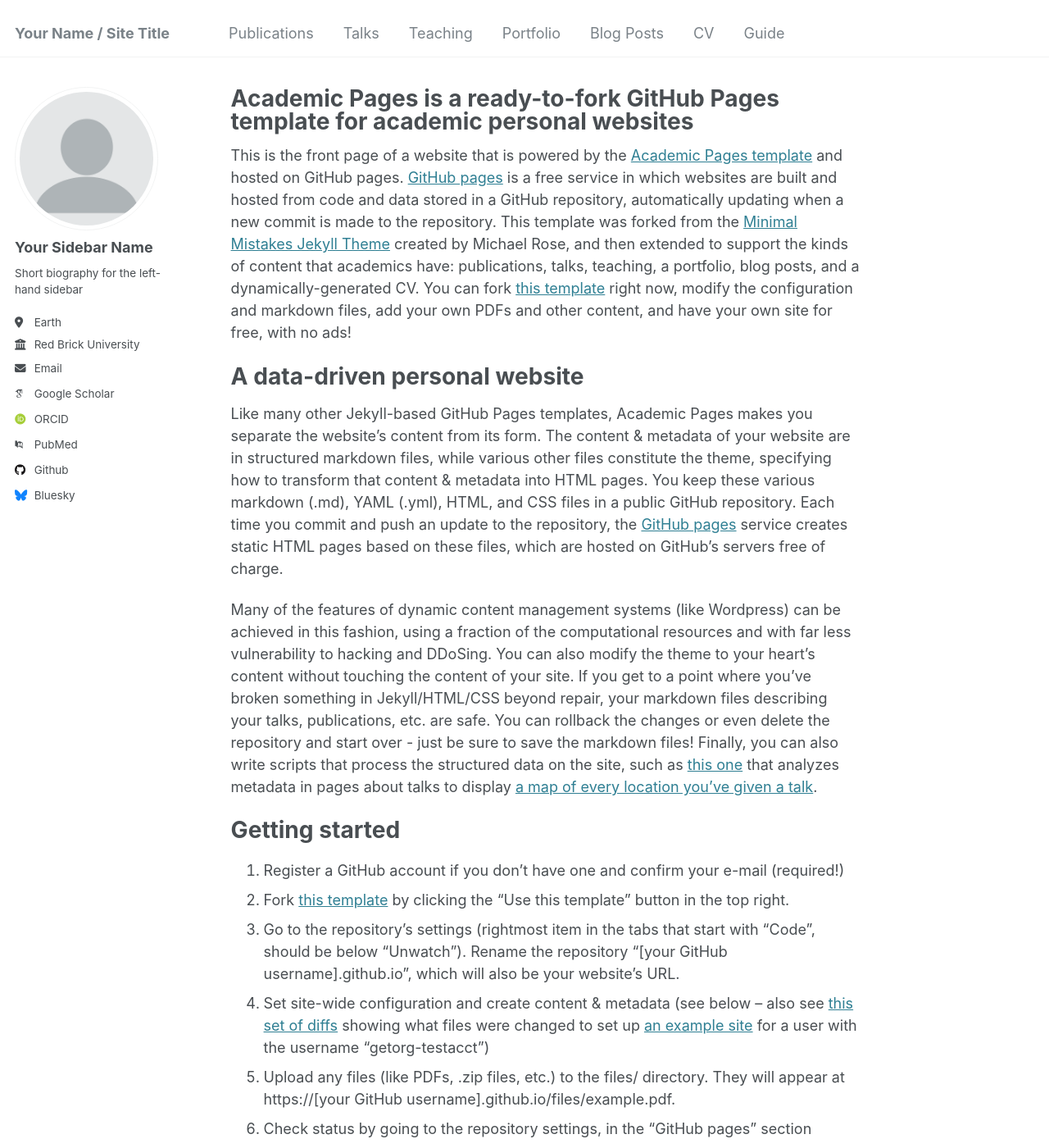
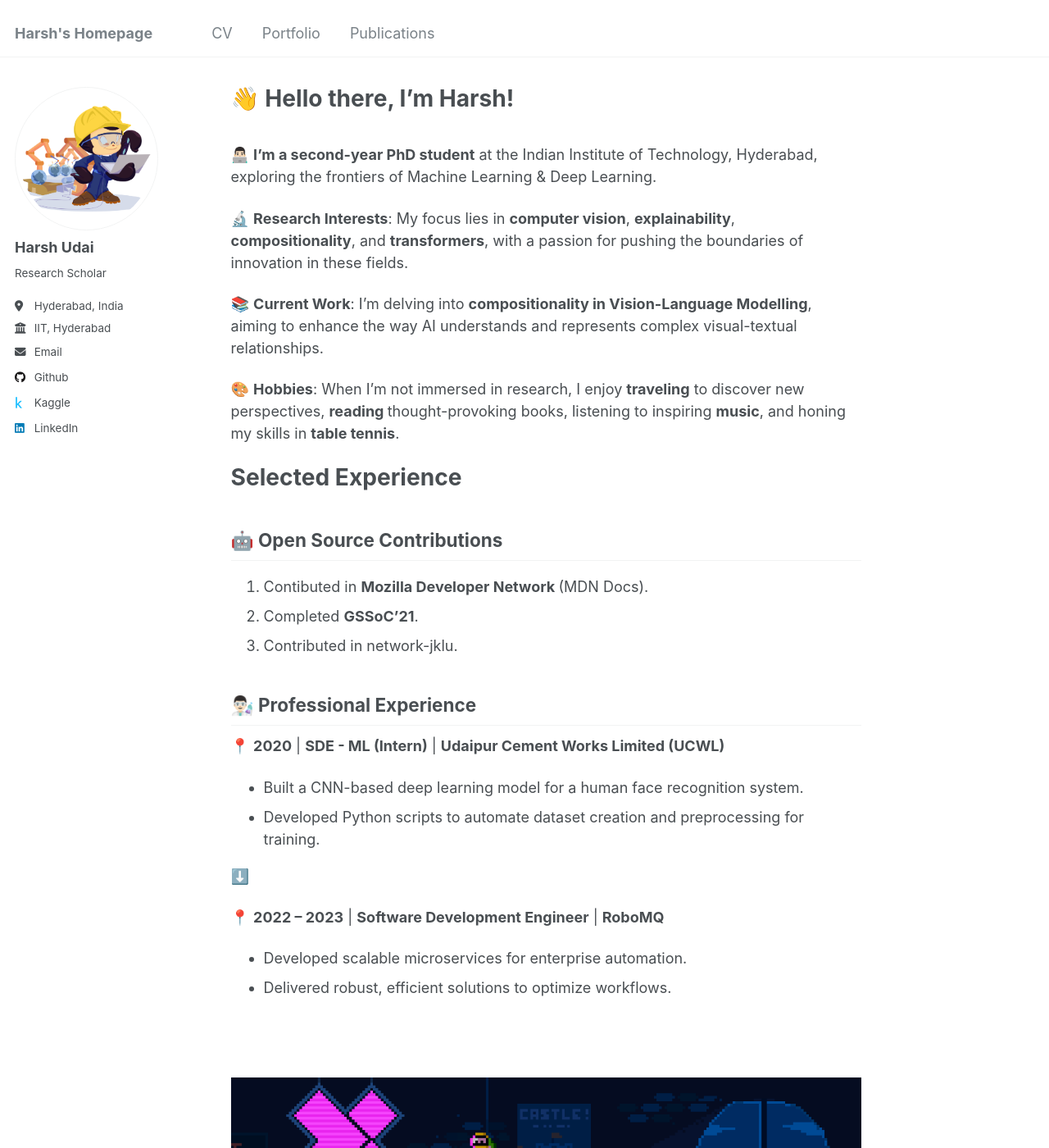
Before and after one commit to Harsh-Udai/Harsh_Udai, a Jekyll site: the page built from _pages/about.md, in a window 1280 px wide and 1400 px high. Shown: the whole window at 82% size. Built offline with Jekyll 4.4.1, drawn with Linux system fonts in a browser that asks for light colours; some web fonts are replaced; some of the changed text lies outside the part shown.

Commit message:
Basic website

```diff
--- a/_config.yml
+++ b/_config.yml
@@ -8,35 +8,35 @@
 
 # Basic Site Settings
 locale                   : "en-US"
-title                    : "Your Name / Site Title"
+title                    : "Harsh's Homepage"
 title_separator          : "-"
 name                     : &name "Your Name"
 description              : &description "personal description"
-url                      : https://academicpages.github.io # the base hostname & protocol for your site e.g. "https://[your GitHub username].github.io"
+url                      : https://harsh-udai.github.io/Harsh_Udai/ # the base hostname & protocol for your site e.g. "https://[your GitHub username].github.io"
 baseurl                  : "" # the subpath of your site, e.g. "/blog"
-repository               : "academicpages/academicpages.github.io"
+repository               : "Harsh-Udai/Harsh_Udai"
 
 # Site Author - The following control what appear as part of the author content on the side bar.
 #               If a field is blank the icon and link will not appear, otherwise it will be shown.
 #               Additional customization can be done by editing /_includes/author-profile.html
 author:
   # Biographic information
-  avatar           : "profile.png"
-  name             : "Your Sidebar Name"
+  avatar           : "manufacturetocat.png"
+  name             : "Harsh Udai"
   pronouns         : # example: "she/her"
-  bio              : "Short biography for the left-hand sidebar"
-  location         : "Earth"
-  employer         : "Red Brick University"
+  bio              : "Research Scholar"
+  location         : "Hyderabad, India"
+  employer         : "IIT, Hyderabad"
   uri              : # URL
-  email            : "none@example.org"
+  email            : "ai23resch11003@iith.ac.in"
 
   # Academic websites
   arxiv            : # URL - Update with the correct link to your profile
-  googlescholar    : "https://scholar.google.com/citations?user=PS_CX0AAAAAJ"
+  googlescholar    : # URL "https://scholar.google.com/citations?user=PS_CX0AAAAAJ"
   impactstory      : # URL
-  orcid            : "http://orcid.org/yourorcidurl"
+  orcid            : # URL "http://orcid.org/yourorcidurl"
   semantic         : # URL
-  pubmed           : "https://www.ncbi.nlm.nih.gov/pubmed/?term=john+snow"
+  pubmed           : # URL
   researchgate     : # URL
   scopus           : # URL
 
@@ -44,12 +44,12 @@
   bitbucket        : # Username - Update with your username on the site
   codepen          : # Username
   dribbble         : # Username
-  github           : "academicpages"
-  kaggle           : # Username
+  github           : "Harsh-Udai"
+  kaggle           : "harshudai2001" # Username
   stackoverflow    : # User number or user number and name (i.e., use "1" or "1/jeff-atwood")
 
   # Social media
-  bluesky          : "bsky.app" # Replace this with you Bluesky username
+  bluesky          :  # Replace this with you Bluesky username
   facebook         : # Username
   flickr           : # Username
   foursquare       : # Username
@@ -58,7 +58,7 @@
   keybase          : # Username
   instagram        : # Username
   lastfm           : # Username
-  linkedin         : # Username
+  linkedin         : "harsh-udai-6b4189182/" # Username
   mastodon         : # URL
   medium           : # URL
   pinterest        : # Username
--- a/_data/navigation.yml
+++ b/_data/navigation.yml
@@ -5,23 +5,27 @@
 # prevent it from being included in the site.
 
 main:
-  - title: "Publications"
-    url: /publications/
 
-  - title: "Talks"
-    url: /talks/
 
-  - title: "Teaching"
-    url: /teaching/
+  # - title: "Talks"
+  #   url: /talks/
+
+  # - title: "Teaching"
+  #   url: /teaching/
+
+
+
+  # - title: "Blog Posts"
+  #   url: /year-archive/
+
+  - title: "CV"
+    url: /files/Harsh Udai Resume_.pdf
 
   - title: "Portfolio"
     url: /portfolio/
 
-  - title: "Blog Posts"
-    url: /year-archive/
+  - title: "Publications"
+    url: /publications/
 
-  - title: "CV"
-    url: /cv/
-
-  - title: "Guide"
-    url: /markdown/
+  # - title: "Guide"
+  #   url: /markdown/
--- a/_pages/about.md
+++ b/_pages/about.md
@@ -1,21 +1,58 @@
 ---
 permalink: /
-title: "Academic Pages is a ready-to-fork GitHub Pages template for academic personal websites"
+title: "👋 Hello there, I'm Harsh!"
 author_profile: true
 redirect_from:
   - /about/
   - /about.html
 ---
 
-This is the front page of a website that is powered by the [Academic Pages template](https://github.com/academicpages/academicpages.github.io) and hosted on GitHub pages. [GitHub pages](https://pages.github.com) is a free service in which websites are built and hosted from code and data stored in a GitHub repository, automatically updating when a new commit is made to the repository. This template was forked from the [Minimal Mistakes Jekyll Theme](https://mmistakes.github.io/minimal-mistakes/) created by Michael Rose, and then extended to support the kinds of content that academics have: publications, talks, teaching, a portfolio, blog posts, and a dynamically-generated CV. You can fork [this template](https://github.com/academicpages/academicpages.github.io) right now, modify the configuration and markdown files, add your own PDFs and other content, and have your own site for free, with no ads!
 
-A data-driven personal website
-======
-Like many other Jekyll-based GitHub Pages templates, Academic Pages makes you separate the website's content from its form. The content & metadata of your website are in structured markdown files, while various other files constitute the theme, specifying how to transform that content & metadata into HTML pages. You keep these various markdown (.md), YAML (.yml), HTML, and CSS files in a public GitHub repository. Each time you commit and push an update to the repository, the [GitHub pages](https://pages.github.com/) service creates static HTML pages based on these files, which are hosted on GitHub's servers free of charge.
+<!-- ![header photo](/images/manufacturetocat.png){: .align-right width="300px"} -->
 
-Many of the features of dynamic content management systems (like Wordpress) can be achieved in this fashion, using a fraction of the computational resources and with far less vulnerability to hacking and DDoSing. You can also modify the theme to your heart's content without touching the content of your site. If you get to a point where you've broken something in Jekyll/HTML/CSS beyond repair, your markdown files describing your talks, publications, etc. are safe. You can rollback the changes or even delete the repository and start over - just be sure to save the markdown files! Finally, you can also write scripts that process the structured data on the site, such as [this one](https://github.com/academicpages/academicpages.github.io/blob/master/talkmap.ipynb) that analyzes metadata in pages about talks to display [a map of every location you've given a talk](https://academicpages.github.io/talkmap.html).
+<!-- ![header photo](/images/page3.gif)
+ -->
 
-Getting started
+<br/>
+👨🏻‍💻 <strong>I’m a second-year PhD student</strong> at the Indian Institute of Technology, Hyderabad, exploring the frontiers of Machine Learning & Deep Learning.
+
+🔬 <strong>Research Interests</strong>: My focus lies in <strong>computer vision</strong>, <strong>explainability</strong>, <strong>compositionality</strong>, and <strong>transformers</strong>, with a passion for pushing the boundaries of innovation in these fields.
+
+📚 <strong>Current Work</strong>: I’m delving into <strong>compositionality in Vision-Language Modelling</strong>, aiming to enhance the way AI understands and represents complex visual-textual relationships.
+
+🎨 <strong>Hobbies</strong>: When I’m not immersed in research, I enjoy <strong>traveling</strong> to discover new perspectives, <strong>reading </strong>thought-provoking books, listening to inspiring <strong>music</strong>, and honing my skills in <strong>table tennis</strong>.
+
+
+
+# Selected Experience
+
+## 🤖 Open Source Contributions
+
+1. Contibuted in <Strong>Mozilla Developer Network </strong> (MDN Docs).
+2. Completed <Strong>GSSoC'21</strong>.
+3. Contributed in network-jklu.
+
+## 👨🏻‍🔬 Professional Experience
+
+  📍 **2020** | **SDE - ML (Intern)** | **Udaipur Cement Works Limited (UCWL)**
+- Built a CNN-based deep learning model for a human face recognition system.
+- Developed Python scripts to automate dataset creation and preprocessing for training.
+
+⬇️
+
+📍 **2022 – 2023** | **Software Development Engineer** | **RoboMQ**
+- Developed scalable microservices for enterprise automation.
+- Delivered robust, efficient solutions to optimize workflows.
+
+
+
+<br/>
+<br/>
+
+![img](/images/page1.gif)
+
+
+<!-- Getting started
 ======
 1. Register a GitHub account if you don't have one and confirm your e-mail (required!)
 1. Fork [this template](https://github.com/academicpages/academicpages.github.io) by clicking the "Use this template" button in the top right.
@@ -46,4 +83,4 @@
 
 For more info
 ------
-More info about configuring Academic Pages can be found in [the guide](https://academicpages.github.io/markdown/), the [growing wiki](https://github.com/academicpages/academicpages.github.io/wiki), and you can always [ask a question on GitHub](https://github.com/academicpages/academicpages.github.io/discussions). The [guides for the Minimal Mistakes theme](https://mmistakes.github.io/minimal-mistakes/docs/configuration/) (which this theme was forked from) might also be helpful.
+More info about configuring Academic Pages can be found in [the guide](https://academicpages.github.io/markdown/), the [growing wiki](https://github.com/academicpages/academicpages.github.io/wiki), and you can always [ask a question on GitHub](https://github.com/academicpages/academicpages.github.io/discussions). The [guides for the Minimal Mistakes theme](https://mmistakes.github.io/minimal-mistakes/docs/configuration/) (which this theme was forked from) might also be helpful. -->
```
Also changed, not shown: images/50704886.png (added), images/header_1.png (added), images/manufacturetocat.png (added), images/octocat-1735213710391.png (added), images/page1.gif (added), images/page2.gif (added), images/page3.gif (added), images/page4.gif (added), images/profile.jpg (added), images/profilee1.png (added), 1 other file.
